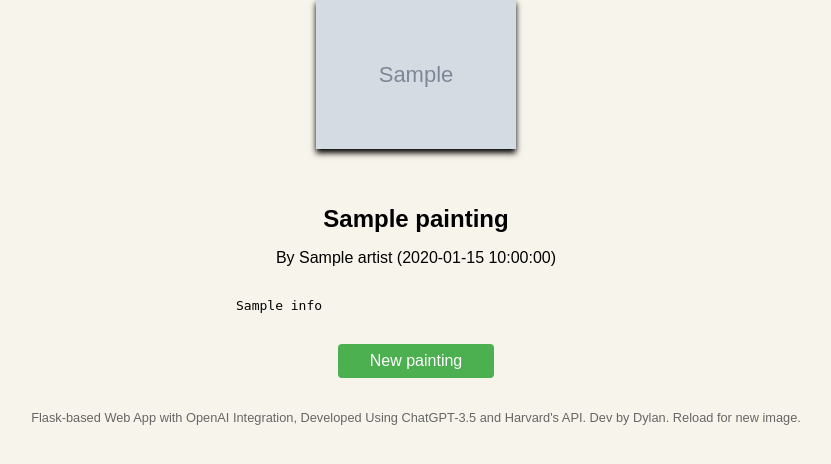
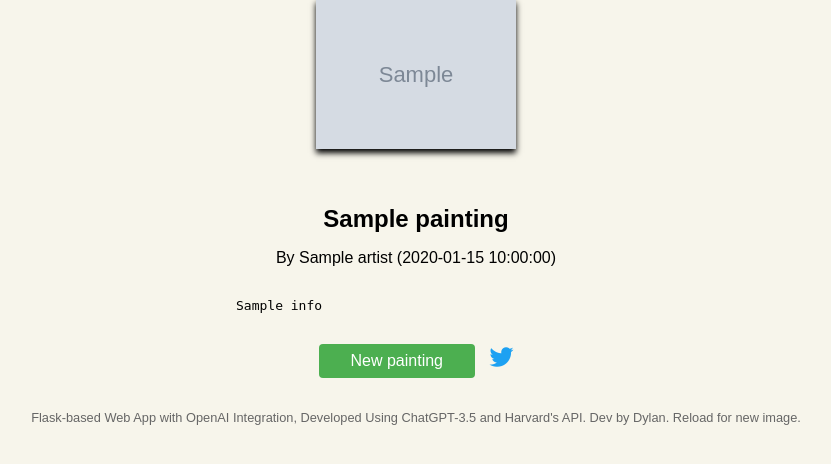
Before and after one commit to demianarc/paintapp, a Flask app: template templates/index.html in a window 1280 px wide. Shown: the part 236-700 px from the top of the page, without its empty margins (224-1055 px from the left). Run offline with Flask 2, Linux system fonts and the light colour scheme; the template is opened without the code that fills it: most values are stand-ins (such as "Sample title", 1, 10 or a date in 2020); grey boxes marked "Sample" are stand-in pictures; some libraries are stand-ins or nearby versions.

Commit message:
newrefresh4

```diff
--- a/app.py
+++ b/app.py
@@ -72,7 +72,8 @@ def painting_of_the_day():
     painting = scrape_painting()
     painting_info = generate_artwork_info(painting["artist"], painting["title"])
     painting["info"] = painting_info
-    return render_template('index.html', painting=painting)
+    painting_json = json.dumps(painting)
+    return render_template('index.html', painting=painting, painting_json=painting_json)
 
 @app.route('/refresh')
 def refresh():
--- a/templates/index.html
+++ b/templates/index.html
@@ -5,7 +5,14 @@
     <meta name="viewport" content="width=device-width, initial-scale=1.0">
     <title>Art AI Interpreter</title>
     <link rel="stylesheet" href="/static/css/style.css">
+    <link rel="stylesheet" href="https://cdnjs.cloudflare.com/ajax/libs/font-awesome/6.1.0/css/all.min.css" />
     <style>
+        .twitter-share {
+            font-size: 1.5rem;
+            color: #1DA1F2;
+            cursor: pointer;
+            margin-left: 10px;
+        }
         .modal {
             display: none;
             position: fixed;
@@ -53,9 +60,12 @@
             <h2>{{ painting.title }}</h2>
             <p>By {{ painting.artist }} ({{ painting.date }})</p>
             <div class="info">
-                <pre>{{ painting.info }}</pre>
+                <pre id="painting-info">{{ painting.info }}</pre>
             </div>
             <button class="button" onclick="location.reload()">New painting</button>
+            <a href="#" target="_blank" class="twitter-share">
+                <i class="fab fa-twitter"></i>
+            </a>
         </div>
         <footer>
             Flask-based Web App with OpenAI Integration, Developed Using ChatGPT-3.5 and Harvard's API. Dev by Dylan. Reload for new image.
@@ -88,6 +98,18 @@
             document.querySelector('.artist-date').textContent = `By ${painting.artist} (${painting.date})`;
             document.querySelector('.info pre').textContent = painting.info;
         }
+        function updateTwitterShareUrl(title, snippet, url) {
+            const text = encodeURIComponent(`Check out this AI interpretation of "${title}": ${snippet}`);
+            const hashtags = encodeURIComponent("ArtAI,Art,ArtApp,AI");
+            const shareUrl = `https://twitter.com/intent/tweet?text=${text}&url=${url}&hashtags=${hashtags}`;
+            const twitterShare = document.querySelector('.twitter-share');
+            twitterShare.href = shareUrl;
+        }
+
+        const painting = JSON.parse('{{ painting_json | tojson }}');
+        const snippet = painting.info.slice(0, 50) + '...'; // Adjust the length as needed
+        updateTwitterShareUrl(painting.title, snippet, 'https://your-app-url.com');
+    </script>
     </script>
 </body>
 </html>
```
